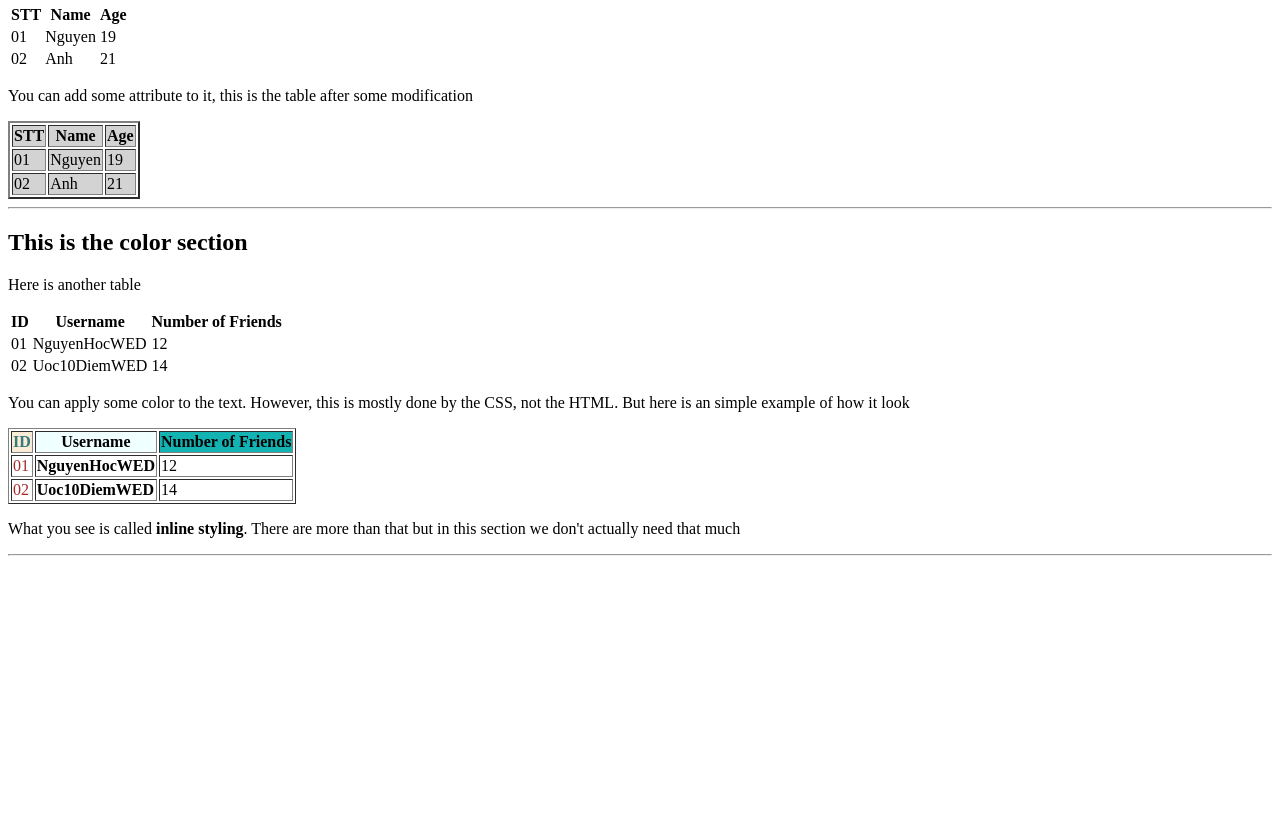
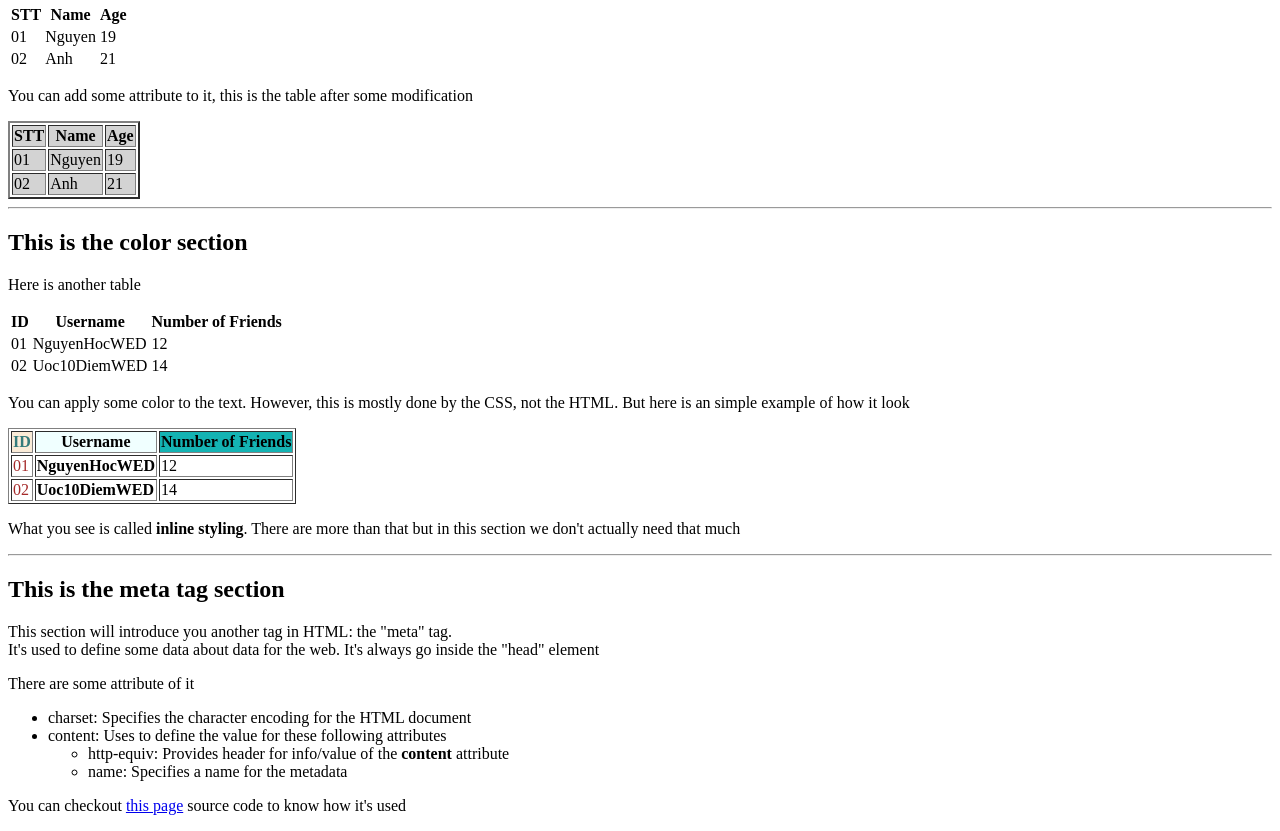
Before and after one commit to SmirnoffDV/WED201c_MOOC1, a plain HTML site: page index.html in a window 1280 px wide. Shown: the part 982-1813 px from the top of the page. Before the commit the page ends 1546 px from the top, so only its background shows below. Drawn offline with Linux system fonts and the light colour scheme.

Commit message:
Add meta tag section to index.html and create page3.html for demonstration

```diff
--- a/index.html
+++ b/index.html
@@ -117,6 +117,17 @@
         </table>
         <p>What you see is called <b>inline styling</b>. There are more than that but in this section we don't actually need that much</p>
         <hr>
-
+        <h2>This is the meta tag section</h2>
+        <p>This section will introduce you another tag in HTML: the "meta" tag.<br>It's used to define some data about data for the web. It's always go inside the "head" element</p>
+        <p>There are some attribute of it</p>
+        <ul>
+            <li>charset: Specifies the character encoding for the HTML document</li>
+            <li>content: Uses to define the value for these following attributes</li>
+            <ul>
+                <li>http-equiv: Provides header for info/value of the <b>content</b> attribute</li>
+                <li>name: Specifies a name for the metadata</li>
+            </ul>
+        </ul>
+        <p>You can checkout <a href="page3.html" target="_self">this page</a> source code to know how it's used</p>
     </body>
 </html>
```
Also changed, not shown: page3.html (added, +13 -0 lines).
